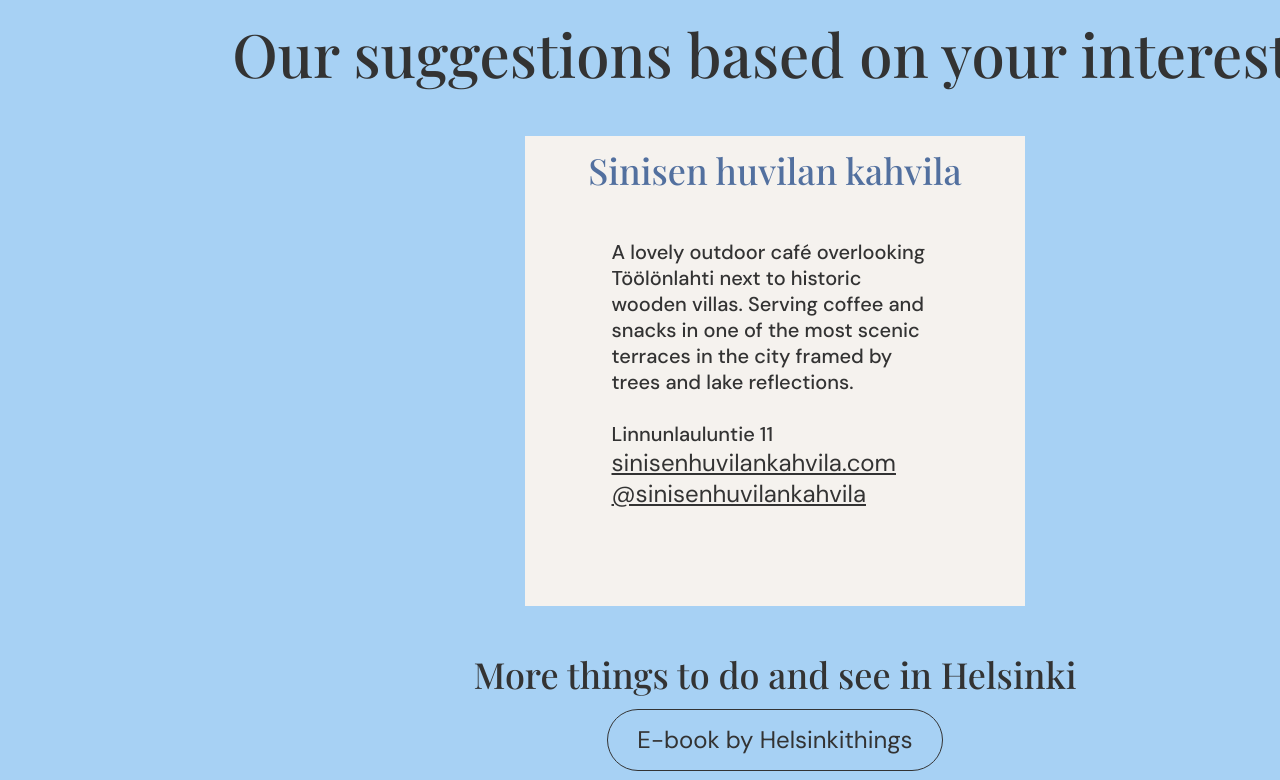
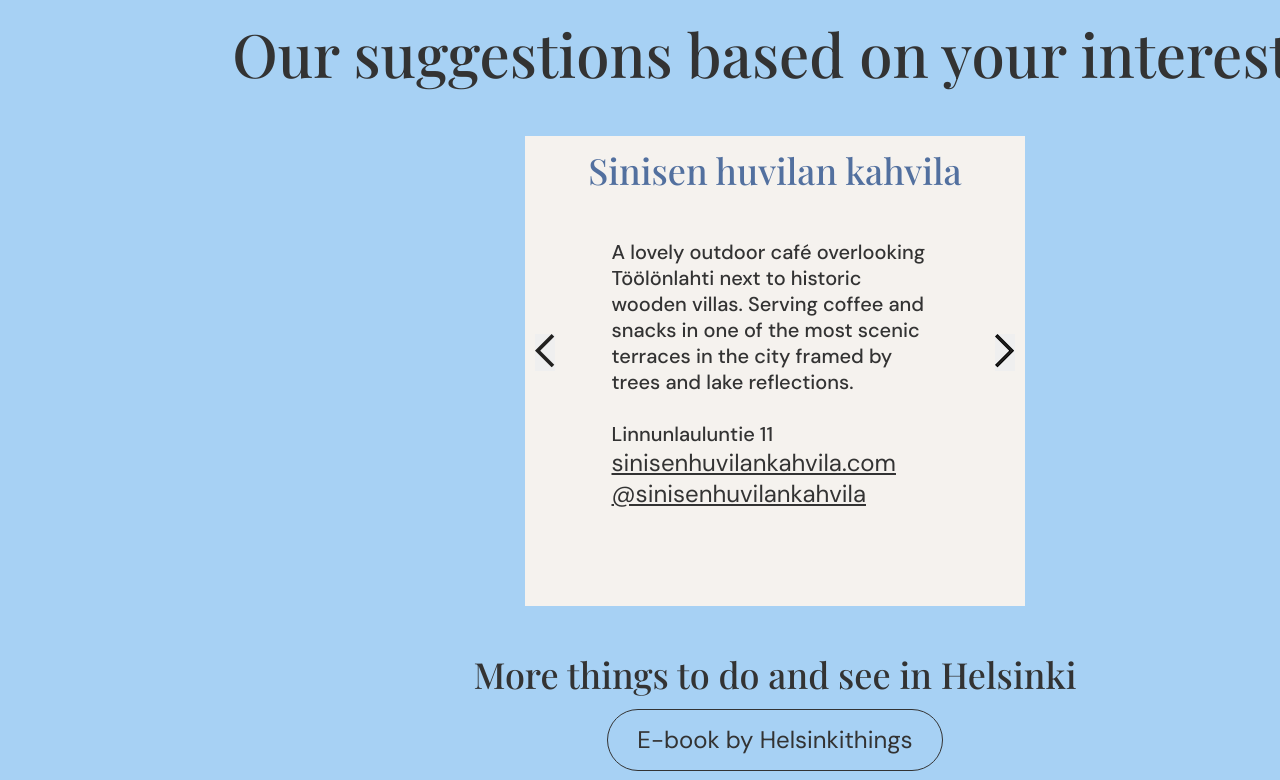
Before and after one commit to anniinankaa/helsinkithings, a React (Vite) app: page / in a window 1280 px wide. Shown: the part 7680-8460 px from the top of the page. Built offline with nearby package versions, Linux system fonts and the light colour scheme; a web font is replaced by a local one.

Commit message:
nuolet lisätty

```diff
--- a/src/pages/HomePage/TestResult.css
+++ b/src/pages/HomePage/TestResult.css
@@ -22,6 +22,7 @@
 }
 
 .options-container {
+    position: relative;
     display: block;
     flex-direction: row;
     justify-self: center;
@@ -30,6 +31,22 @@
     height: 470px;
     margin-bottom: 3%;
     margin-top: 3%;
+}
+
+button {
+    position: absolute;
+    margin: 0 5px;
+    border: none;
+    cursor: pointer;
+    bottom: 50%;
+}
+
+.left-button {
+    left: 1%;
+}
+
+.right-button {
+    right: 1%;
 }
 
 .option > h3 {
--- a/src/pages/HomePage/TestResult.jsx
+++ b/src/pages/HomePage/TestResult.jsx
@@ -1,26 +1,39 @@
 import './TestResult.css';
 import {events} from './Events.js';
 import SidewaysSection from '../../components/layout/SidewaysSection';
+import {useState} from 'react';
 
 function TestResult ({results}) {
     const cleaned = results.filter(s => s !== 'none');
 
     const options = events.filter(p => cleaned.every(k => p.tags.includes(k)));
 
+    const [currentIndex, setIndex] = useState(0);
+
+    const nextOption = () => {
+        setIndex((prev) => prev == options.length - 1 ? 0 : prev + 1);
+    };
+
+    const prevOption = () => {
+        setIndex((prev) => prev == 0 ? options.length - 1 : prev - 1);
+    };
+
     return (
         <div className='result-screen'>
             <h2>Our suggestions based on your interests</h2>
             {options.length > 0 ?
-            <div className='options-container'>{options.map(k =>
-                <div className='option'>
+            <div className='options-container'>{options.map((k, i) =>
+                <div className='option' style={currentIndex !== i ? {display: "none"}: null}>
                     <h3>{k.name}</h3>
                     <div className='text-box'>
                         <span>{k.description} <br/><br/>
                         {k.info.address} <br/>
                         <a href=''>{k.info.website} </a><br/>
-                        <a href=''>{k.info.ighandle}</a> </span>
+                        <a href=''>{k.info.ighandle}</a></span>
                     </div>
                 </div>)}
+                <button className='right-button'onClick={nextOption}><img src='/arrows/rightarrow.png' alt='right arrow'/></button>
+                <button className='left-button'onClick={prevOption}><img src='/arrows/leftarrow.png' alt='left arrow'/></button>
 
             </div>
             : <div className='option'>
```
Also changed, not shown: public/arrows/leftarrow.png (added), public/arrows/rightarrow.png (added).
